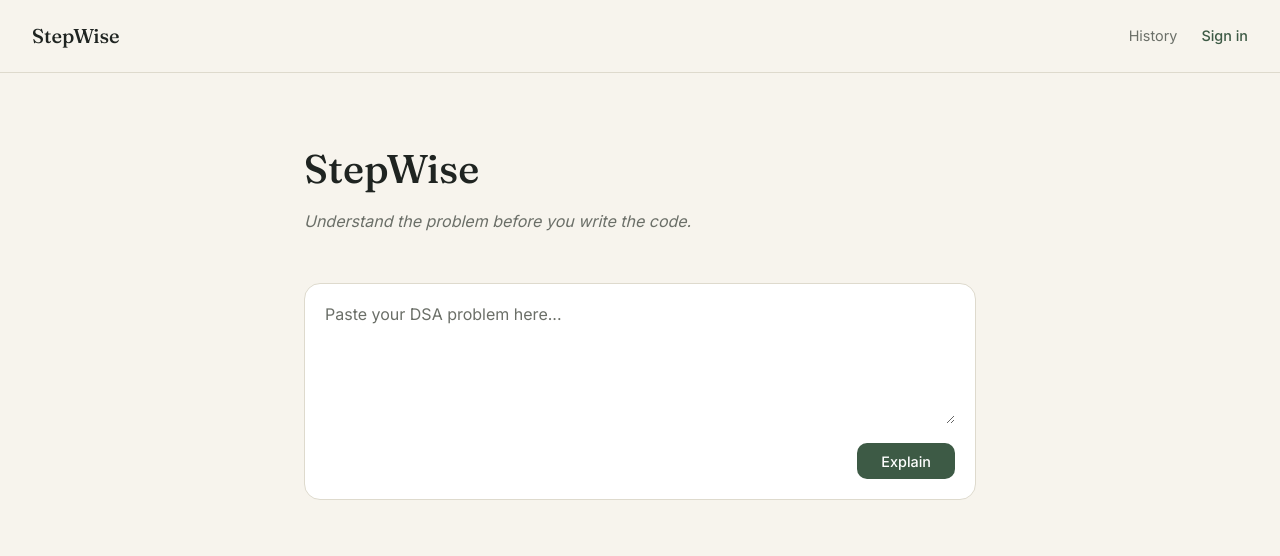
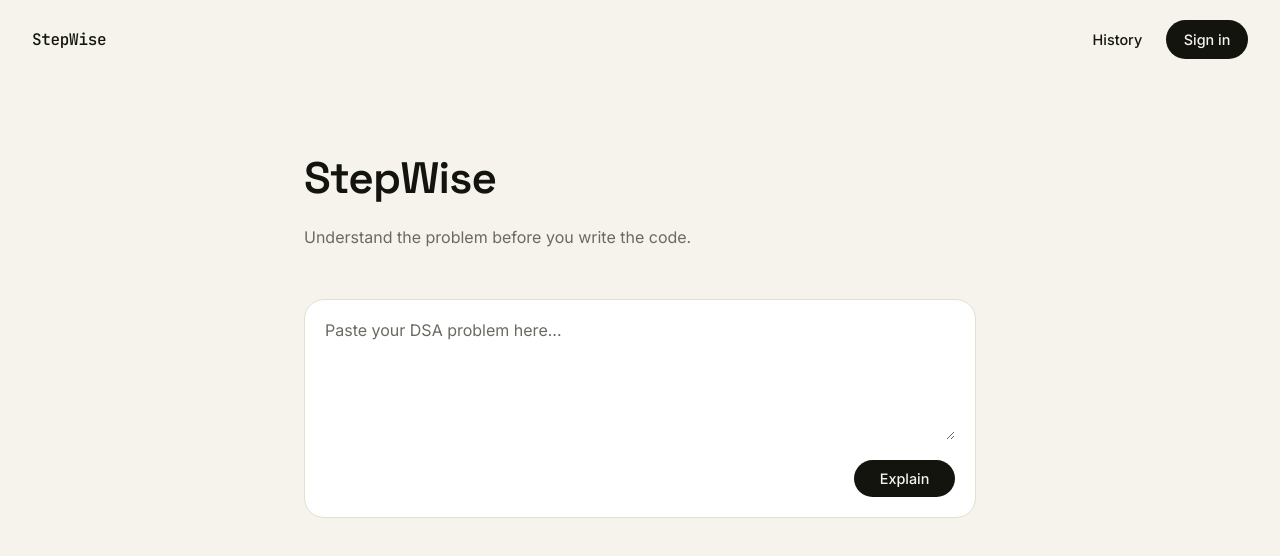
Before and after one commit to Bhatia612/StepWise, a React (Vite) app in the folder frontend/: page / in a window 1280 px wide. Shown: the top 556 px of the page. Built offline with nearby package versions, Linux system fonts and the light colour scheme.

Commit message:
feat: redesigned styles

```diff
--- a/frontend/index.html
+++ b/frontend/index.html
@@ -6,7 +6,7 @@
   <link rel="preconnect" href="https://fonts.googleapis.com">
   <link rel="preconnect" href="https://fonts.gstatic.com" crossorigin>
   <link
-    href="https://fonts.googleapis.com/css2?family=Fraunces:opsz,wght@9..144,400;9..144,500;9..144,600&family=Inter:wght@400;500;600&family=JetBrains+Mono:wght@400;500&display=swap"
+    href="https://fonts.googleapis.com/css2?family=Space+Grotesk:wght@500;600;700&family=Inter:wght@400;500;600&family=JetBrains+Mono:wght@400;500&display=swap"
     rel="stylesheet">
   <meta name="viewport" content="width=device-width, initial-scale=1.0" />
   <title>StepWise</title>
--- a/frontend/src/features/explainer/styles/ExplainerPage.scss
+++ b/frontend/src/features/explainer/styles/ExplainerPage.scss
@@ -9,15 +9,15 @@
 
   &__title {
     font-family: var(--font-display);
-    font-size: 2.5rem;
-    font-weight: 500;
+    font-size: 2.75rem;
+    font-weight: 600;
     color: var(--ink);
-    margin-bottom: 0.5rem;
+    letter-spacing: -0.02em;
+    margin-bottom: 0.75rem;
   }
 
   &__tagline {
     font-size: 1rem;
     color: var(--muted);
-    font-style: italic;
   }
 }
--- a/frontend/src/features/explainer/styles/ExplanationCard.scss
+++ b/frontend/src/features/explainer/styles/ExplanationCard.scss
@@ -23,12 +23,15 @@
   }
 
   &__label {
-    font-family: var(--font-display);
-    font-size: 0.85rem;
-    text-transform: uppercase;
-    letter-spacing: 0.05em;
-    color: var(--accent);
-    margin-bottom: 0.5rem;
+    display: inline-block;
+    background: var(--accent);
+    color: var(--accent-ink);
+    font-family: var(--font-body);
+    font-size: 0.8rem;
+    font-weight: 600;
+    padding: 0.25rem 0.75rem;
+    border-radius: var(--radius-sm);
+    margin-bottom: 0.75rem;
   }
 
   &__text {
--- a/frontend/src/features/explainer/styles/ProblemInput.scss
+++ b/frontend/src/features/explainer/styles/ProblemInput.scss
@@ -26,21 +26,21 @@
   }
 
   &__button {
-    background: var(--accent);
-    color: var(--surface);
+    background: var(--ink);
+    color: var(--bg);
     border: none;
-    padding: 0.6rem 1.5rem;
-    border-radius: var(--radius-md);
+    padding: 0.65rem 1.6rem;
+    border-radius: var(--radius-pill);
     font-size: 0.9rem;
     font-weight: 500;
     transition: opacity 0.15s ease;
 
     &:hover {
-      opacity: 0.9;
+      opacity: 0.85;
     }
 
     &:disabled {
-      opacity: 0.5;
+      opacity: 0.4;
       cursor: not-allowed;
     }
   }
--- a/frontend/src/shared/styles/Navbar.scss
+++ b/frontend/src/shared/styles/Navbar.scss
@@ -4,16 +4,16 @@
   justify-content: space-between;
   padding: 1.25rem 2rem;
   background: var(--bg);
-  border-bottom: 1px solid var(--border);
   position: sticky;
   top: 0;
   z-index: 10;
 
   &__logo {
-    font-family: var(--font-display);
-    font-size: 1.25rem;
+    font-family: var(--font-mono);
+    font-size: 1rem;
     font-weight: 500;
     color: var(--ink);
+    letter-spacing: -0.02em;
   }
 
   &__links {
@@ -24,16 +24,23 @@
 
   &__link {
     font-size: 0.9rem;
-    color: var(--muted);
+    font-weight: 500;
+    color: var(--ink);
     text-decoration: none;
 
     &:hover {
-      color: var(--ink);
+      opacity: 0.6;
     }
 
     &--accent {
-      color: var(--accent);
-      font-weight: 500;
+      background: var(--ink);
+      color: var(--bg);
+      padding: 0.5rem 1.1rem;
+      border-radius: var(--radius-pill);
+
+      &:hover {
+        opacity: 0.85;
+      }
     }
   }
 }
--- a/frontend/src/shared/styles/_tokens.scss
+++ b/frontend/src/shared/styles/_tokens.scss
@@ -1,17 +1,19 @@
 :root {
-  --bg: #F7F4ED;
+  --bg: #F5F3EC;
   --surface: #FFFFFF;
-  --ink: #1F2421;
-  --muted: #6B6F68;
-  --accent: #3D5A45;
-  --accent-soft: #E4E9DE;
-  --border: #DEDACD;
+  --ink: #14140F;
+  --muted: #6B6A60;
+  --accent: #C8F169;
+  --accent-ink: #14140F;
+  --border: #E3E0D2;
+  --black: #14140F;
 
-  --font-display: "Fraunces", serif;
+  --font-display: "Space Grotesk", sans-serif;
   --font-body: "Inter", sans-serif;
   --font-mono: "JetBrains Mono", monospace;
 
-  --radius-sm: 6px;
-  --radius-md: 10px;
-  --radius-lg: 16px;
+  --radius-sm: 8px;
+  --radius-md: 12px;
+  --radius-lg: 20px;
+  --radius-pill: 999px;
 }
```
